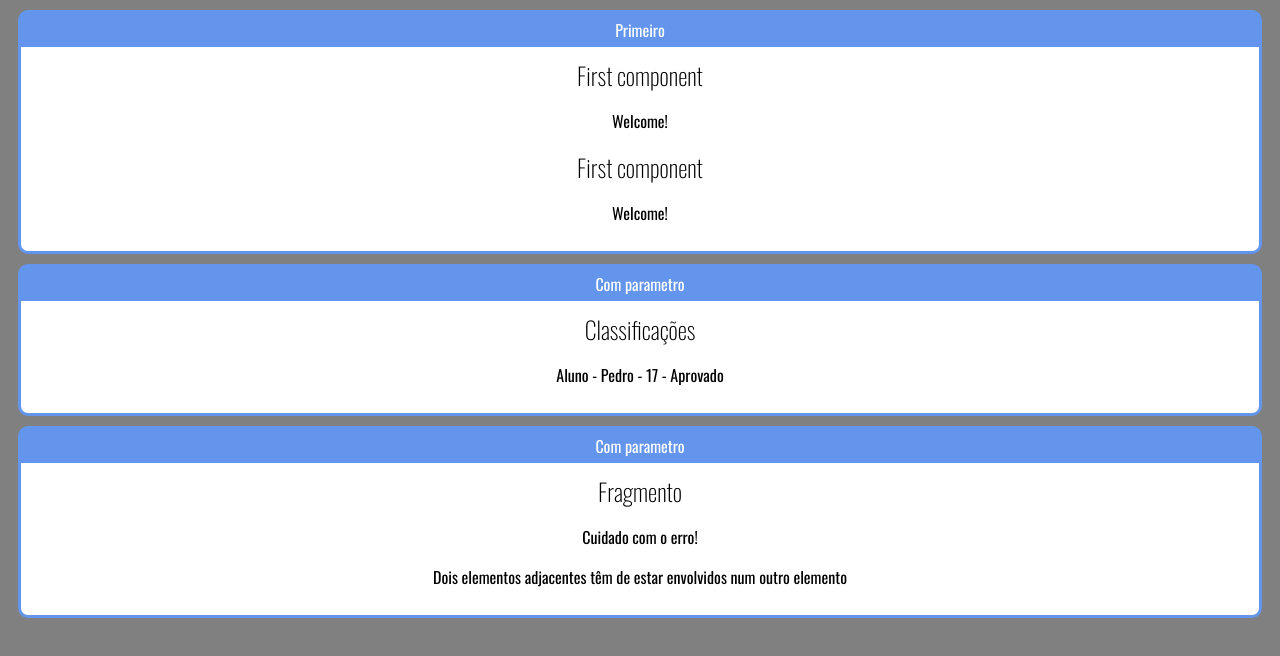
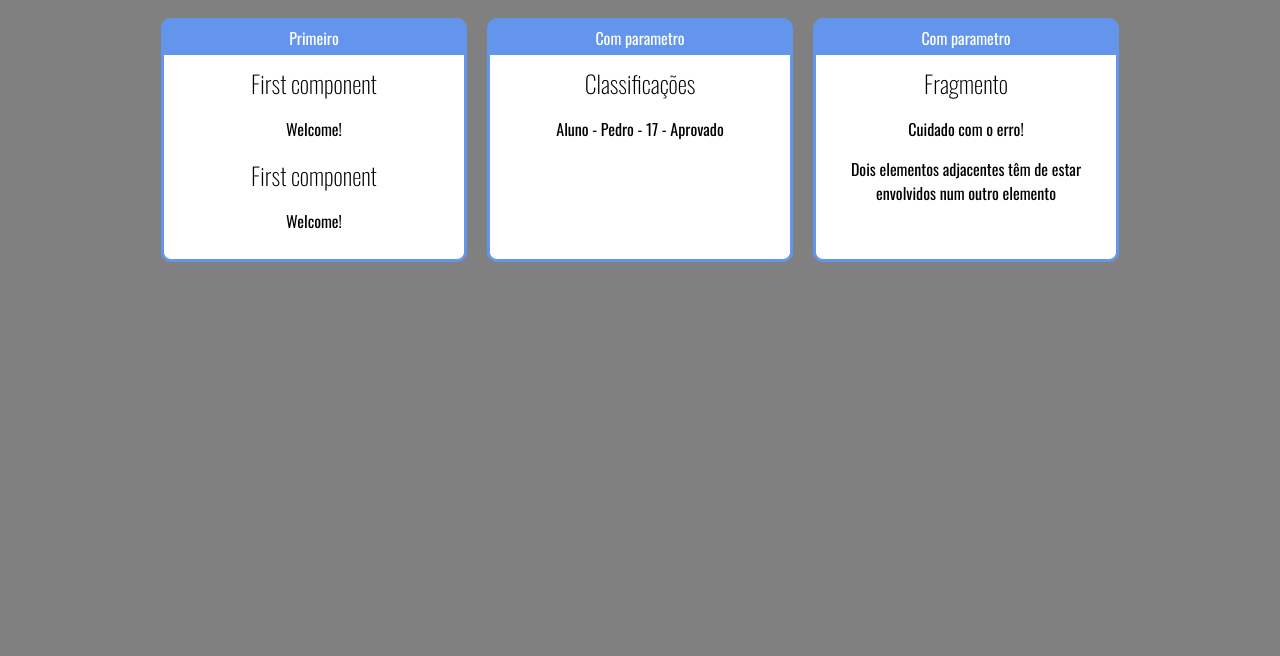
Before and after one commit to itfernandolira/react-basics, a React (Create React App) app: page / in a window 1280 px wide. Shown: the top 656 px of the page. Built offline with nearby package versions, Linux system fonts and the light colour scheme.

Commit message:
Card component CSS Flex - part 2

```diff
--- /dev/null
+++ b/src/App.css
@@ -0,0 +1,5 @@
+.App .Cards {
+    display: flex;
+    justify-content: center;
+    flex-wrap: wrap;
+}
--- a/src/App.jsx
+++ b/src/App.jsx
@@ -1,12 +1,14 @@
 import React from 'react'
 
 import Primeiro from './components/basic/Primeiro'
+import './App.css'
 import ComParametro from './components/basic/ComParametro'
 import Fragmento from './components/basic/Fragmento'
 import Card from './components/layout/Card'
 
 export default () =>
-    <div>
+    <div className='App'>
+        <div className='Cards'>
             <Card title="Primeiro">
                 <Primeiro></Primeiro>
                 <Primeiro></Primeiro>
@@ -20,3 +22,4 @@
                 <Fragmento></Fragmento>
             </Card>
         </div>
+    </div>
--- a/src/components/layout/Card.css
+++ b/src/components/layout/Card.css
@@ -4,6 +4,10 @@
     border-radius: 10px;
     overflow: hidden;
     margin: 10px;
+    display: flex;
+    flex-direction: column;
+    min-width: 300px;
+    max-width: 300px;
 }
 
 .Card .Title {
@@ -13,6 +17,7 @@
 }
 
 .Card .Content {
+    flex-grow: 1;
     background-color: white;
     color: black;
     padding: 10px;
```
Lines whose indentation alone changed are shown as unchanged.
